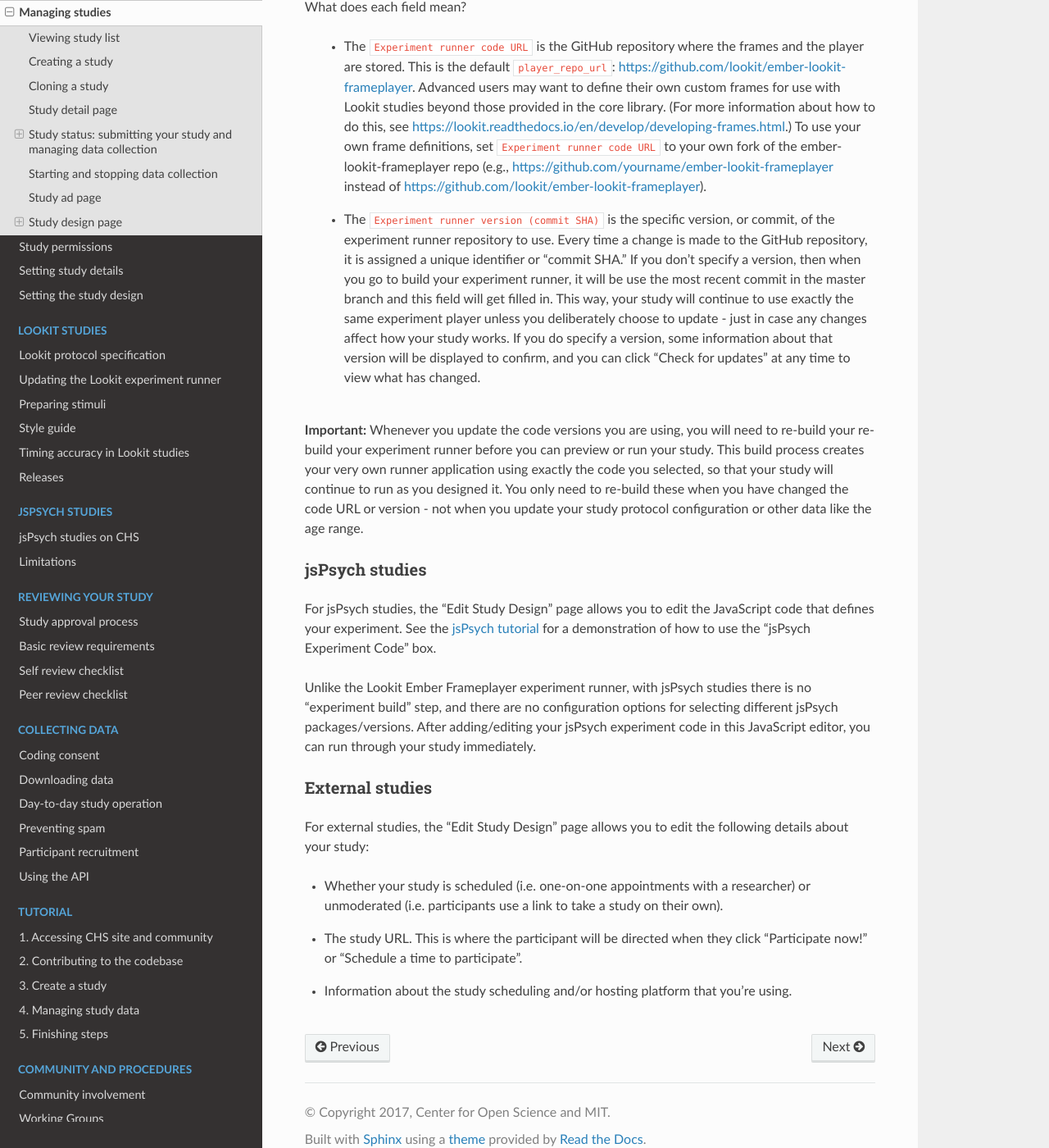
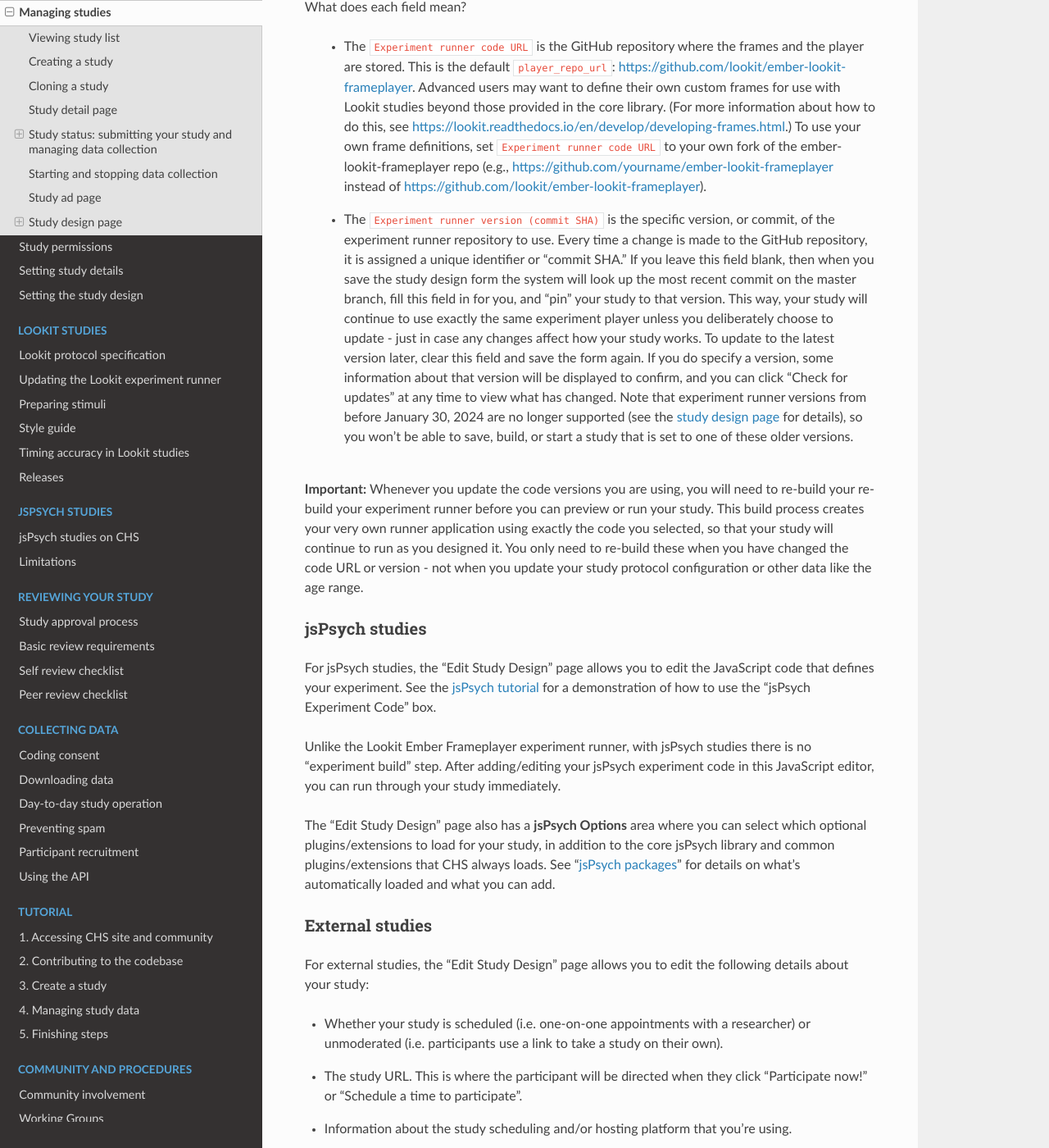
Before and after one commit to lookit/lookit-docs, a Sphinx documentation site: the page built from docs/source/researchers-manage-studies.rst, in a window 1280 px wide and 1400 px high, scrolled down 8370 px. Shown: the whole window at 82% size. Built offline with Sphinx 7.4.7 and the Read the Docs theme 3.1.0, drawn with Linux system fonts in a browser that asks for light colours.

Commit message:
on managing studies page, update EFP SHA description to add that it can be left blank and that older versions are deprecated; in jsPsych section, explain options section

```diff
--- a/docs/source/researchers-manage-studies.rst
+++ b/docs/source/researchers-manage-studies.rst
@@ -168,7 +168,7 @@
 
     - The ``Experiment runner code URL`` is the GitHub repository where the frames and the player are stored.  This is the default ``player_repo_url``: https://github.com/lookit/ember-lookit-frameplayer.  Advanced users may want to define their own custom frames for use with Lookit studies beyond those provided in the core library. (For more information about how to do this, see https://lookit.readthedocs.io/en/develop/developing-frames.html.) To use your own frame definitions, set ``Experiment runner code URL`` to your own fork of the ember-lookit-frameplayer repo (e.g., https://github.com/yourname/ember-lookit-frameplayer instead of https://github.com/lookit/ember-lookit-frameplayer).
 
-    - The ``Experiment runner version (commit SHA)`` is the specific version, or commit, of the experiment runner repository to use. Every time a change is made to the GitHub repository, it is assigned a unique identifier or "commit SHA." If you don't specify a version, then when you go to build your experiment runner, it will be use the most recent commit in the master branch and this field will get filled in. This way, your study will continue to use exactly the same experiment player unless you deliberately choose to update - just in case any changes affect how your study works. If you do specify a version, some information about that version will be displayed to confirm, and you can click "Check for updates" at any time to view what has changed.
+    - The ``Experiment runner version (commit SHA)`` is the specific version, or commit, of the experiment runner repository to use. Every time a change is made to the GitHub repository, it is assigned a unique identifier or "commit SHA." If you leave this field blank, then when you save the study design form the system will look up the most recent commit on the master branch, fill this field in for you, and "pin" your study to that version. This way, your study will continue to use exactly the same experiment player unless you deliberately choose to update - just in case any changes affect how your study works. To update to the latest version later, clear this field and save the form again. If you do specify a version, some information about that version will be displayed to confirm, and you can click "Check for updates" at any time to view what has changed. Note that experiment runner versions from before January 30, 2024 are no longer supported (see the :ref:`study design page <study_design>` for details), so you won't be able to save, build, or start a study that is set to one of these older versions.
 
 **Important:** Whenever you update the code versions you are using, you will need to re-build your re-build your experiment runner before you can preview or run your study. This build process creates your very own runner application using exactly the code you selected, so that your study will continue to run as you designed it. You only need to re-build these when you have changed the code URL or version - not when you update your study protocol configuration or other data like the age range.
 
@@ -178,7 +178,9 @@
 
 For jsPsych studies, the "Edit Study Design" page allows you to edit the JavaScript code that defines your experiment. See the :ref:`jsPsych tutorial <jspsych-tutorial-first-study>` for a demonstration of how to use the "jsPsych Experiment Code" box.
 
-Unlike the Lookit Ember Frameplayer experiment runner, with jsPsych studies there is no "experiment build" step, and there are no configuration options for selecting different jsPsych packages/versions. After adding/editing your jsPsych experiment code in this JavaScript editor, you can run through your study immediately.
+Unlike the Lookit Ember Frameplayer experiment runner, with jsPsych studies there is no "experiment build" step. After adding/editing your jsPsych experiment code in this JavaScript editor, you can run through your study immediately.
+
+The "Edit Study Design" page also has a **jsPsych Options** area where you can select which optional plugins/extensions to load for your study, in addition to the core jsPsych library and common plugins/extensions that CHS always loads. See ":ref:`jsPsych packages <jspsych-packages>`" for details on what's automatically loaded and what you can add.
 
 
 External studies
```
